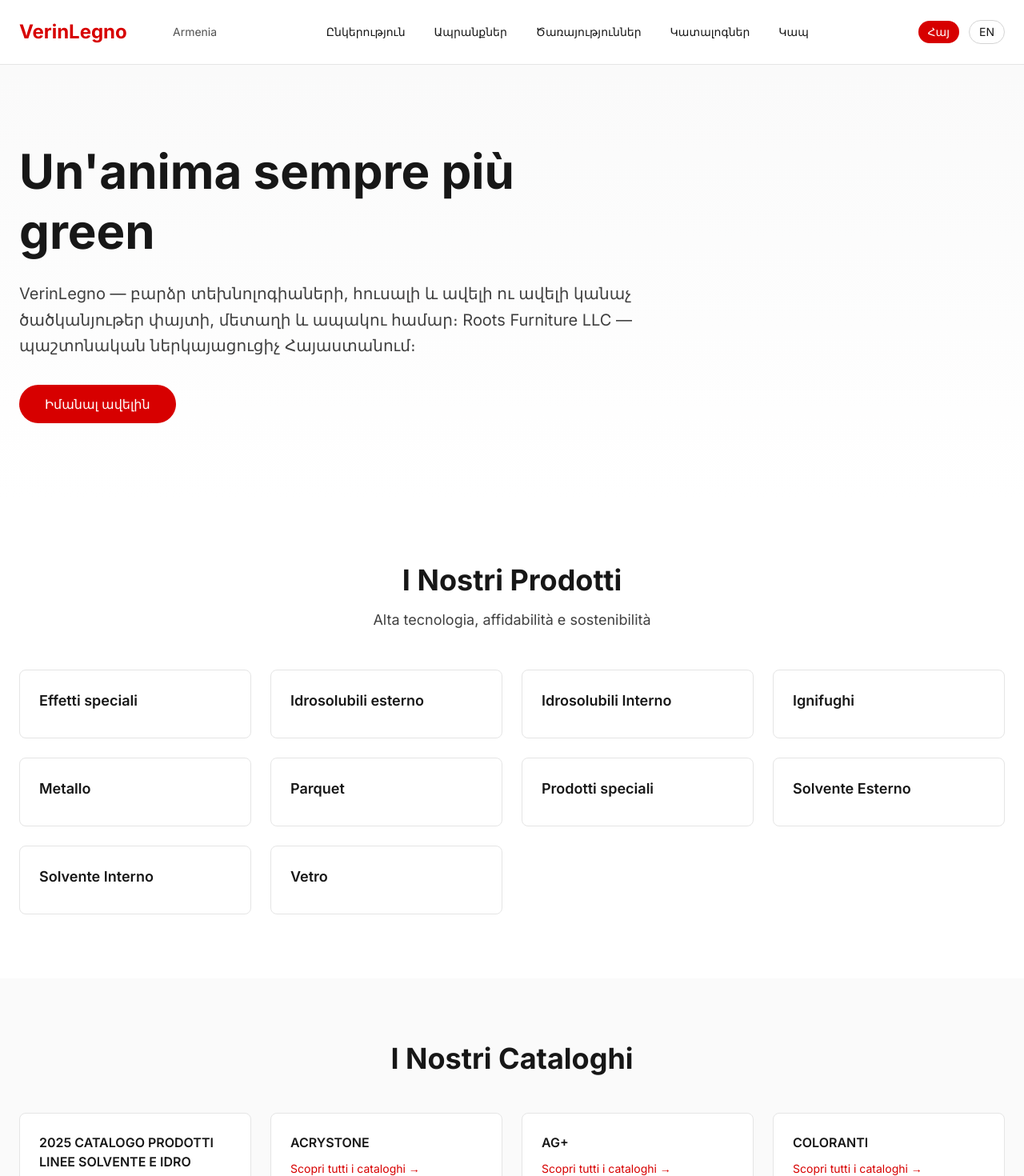
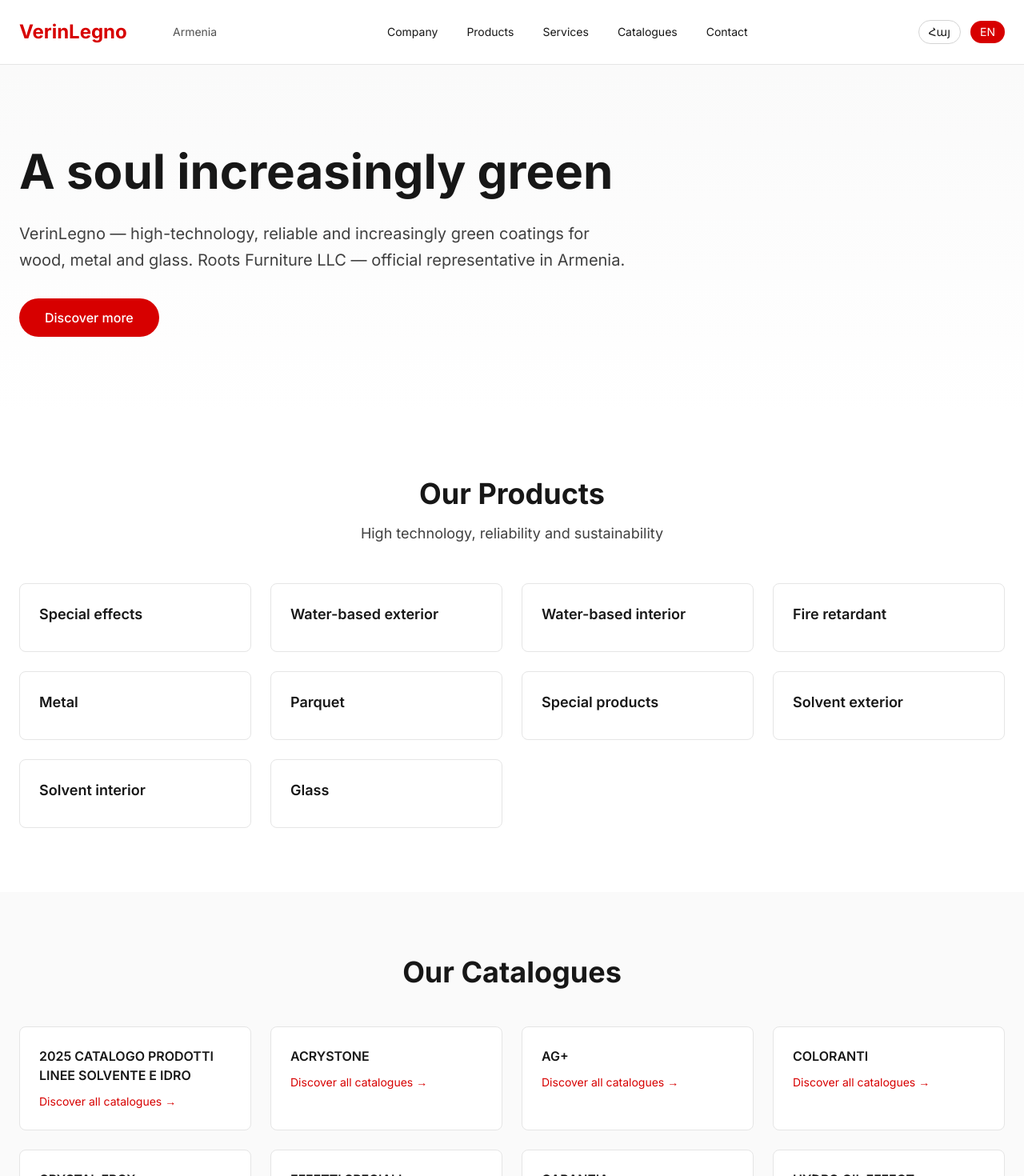
Before and after one commit to levonstepan/VerinLegno.am, a Next.js app: page / in a window 1280 px wide. Shown: the top 1470 px of the page at 80% size. Built offline with nearby package versions, Linux system fonts and the light colour scheme.

Commit message:
feat: translate all visible text to English - make English the default language

```diff
--- a/app/layout.tsx
+++ b/app/layout.tsx
@@ -19,7 +19,7 @@
   children: React.ReactNode;
 }>) {
   return (
-    <html lang="hy">
+    <html lang="en">
       <body className={`${inter.variable} font-sans antialiased`}>
         {children}
       </body>
--- a/app/page.tsx
+++ b/app/page.tsx
@@ -6,21 +6,21 @@
 import { About } from "./components/About";
 import { Contact } from "./components/Contact";
 import { Footer } from "./components/Footer";
-import { hyContent } from "./shared/content";
+import { enContent } from "./shared/content";
 
 export default function Home() {
   return (
     <div className="min-h-screen bg-white">
-      <Header locale="hy" />
+      <Header locale="en" />
       <main>
-        <Hero content={hyContent.hero} />
-        <Products content={hyContent.products} />
-        <Catalogues content={hyContent.catalogues} />
-        <Services content={hyContent.services} />
-        <About content={hyContent.about} />
-        <Contact content={hyContent.contact} />
+        <Hero content={enContent.hero} />
+        <Products content={enContent.products} />
+        <Catalogues content={enContent.catalogues} />
+        <Services content={enContent.services} />
+        <About content={enContent.about} />
+        <Contact content={enContent.contact} />
       </main>
-      <Footer content={hyContent.footer} />
+      <Footer content={enContent.footer} />
     </div>
   );
 }
--- a/app/shared/content.ts
+++ b/app/shared/content.ts
@@ -1,29 +1,29 @@
 export const hyContent = {
   hero: {
-    title: "Un'anima sempre più green",
+    title: "A soul increasingly green",
     subtitle:
-      "VerinLegno — բարձր տեխնոլոգիաների, հուսալի և ավելի ու ավելի կանաչ ծածկանյութեր փայտի, մետաղի և ապակու համար։ Roots Furniture LLC — պաշտոնական ներկայացուցիչ Հայաստանում։",
-    cta: "Իմանալ ավելին",
+      "VerinLegno — high-technology, reliable and increasingly green coatings for wood, metal and glass. Roots Furniture LLC — official representative in Armenia.",
+    cta: "Discover more",
     ctaLink: "#products",
   },
   products: {
-    title: "I Nostri Prodotti",
-    subtitle: "Alta tecnologia, affidabilità e sostenibilità",
+    title: "Our Products",
+    subtitle: "High technology, reliability and sustainability",
     items: [
-      { name: "Effetti speciali", href: "#products" },
-      { name: "Idrosolubili esterno", href: "#products" },
-      { name: "Idrosolubili Interno", href: "#products" },
-      { name: "Ignifughi", href: "#products" },
-      { name: "Metallo", href: "#products" },
+      { name: "Special effects", href: "#products" },
+      { name: "Water-based exterior", href: "#products" },
+      { name: "Water-based interior", href: "#products" },
+      { name: "Fire retardant", href: "#products" },
+      { name: "Metal", href: "#products" },
       { name: "Parquet", href: "#products" },
-      { name: "Prodotti speciali", href: "#products" },
-      { name: "Solvente Esterno", href: "#products" },
-      { name: "Solvente Interno", href: "#products" },
-      { name: "Vetro", href: "#products" },
+      { name: "Special products", href: "#products" },
+      { name: "Solvent exterior", href: "#products" },
+      { name: "Solvent interior", href: "#products" },
+      { name: "Glass", href: "#products" },
     ] as const,
   },
   catalogues: {
-    title: "I Nostri Cataloghi",
+    title: "Our Catalogues",
     items: [
       { name: "2025 CATALOGO PRODOTTI LINEE SOLVENTE E IDRO", href: "/files/catalogue-2025.pdf" },
       { name: "ACRYSTONE", href: "/files/acrystone.pdf" },
@@ -41,45 +41,45 @@
       { name: "WOOD OIL", href: "/files/wood-oil.pdf" },
       { name: "XILOVER", href: "/files/xilover.pdf" },
     ] as const,
-    cta: "Scopri tutti i cataloghi",
+    cta: "Discover all catalogues",
   },
   services: {
     title: "Verinchrome",
     subtitle: "Verinchrome",
     description:
-      "Il Sistema Tintometrico Verinchrome permette di riprodurre con il massimo livello di affidabilità una vasta gamma di fondi e finiture pigmentate ad acqua e a solvente in modo semplice, rapido e flessibile.",
-    cta: "Accedi subito",
+      "The Verinchrome Tinting System allows you to reproduce with maximum reliability a wide range of pigmented bases and finishes in water and solvent, in a simple, fast and flexible way.",
+    cta: "Access now",
     ctaLink: "#contact",
   },
   about: {
-    title: "Azienda",
+    title: "Company",
     verinlegnoTitle: "VerinLegno S.p.A.",
     verinlegnoText:
-      "Verinlegno è un'azienda italiana che sviluppa vernici ad alta tecnologia, affidabili e sempre più green per legno, metallo, vetro, interni ed esterni. Oltre 40 anni di esperienza, distribuzione in molti paesi, ampio catalogo.",
+      "Verinlegno is an Italian company that develops high-technology, reliable and increasingly green coatings for wood, metal, glass, interiors and exteriors. Over 40 years of experience, distribution in many countries, wide catalogue.",
     rootsTitle: "Roots Furniture LLC",
     rootsText:
-      "Roots Furniture LLC-ը Հայաստանի կահույքի արտադրական ընկերություն է, որը շուկայում ներկայանում է Acobian Furniture ապրանքանիշով։ Roots LLC-ն հանդիսանում է VerinLegno Italy-ի պաշտոնական / exclusive ներկայացուցիչը Հայաստանում, հետևաբար VerinLegno-ի ամբողջ ներկերի, լաքերի և նախապատրաստման լուծումների մատակարարումը Հայաստանում իրականացվում է մեզնով։",
+      "Roots Furniture LLC is a furniture manufacturing company in Armenia, represented in the market by the Acobian Furniture brand. Roots LLC is the official / exclusive representative of VerinLegno Italy in Armenia, so the supply of VerinLegno coatings and preparation solutions in Armenia is carried out by us.",
     acobianNote: "Acobian ≈ brand, Roots ≈ company (like Apple → iPhone)",
   },
   contact: {
-    title: "Contatti",
+    title: "Contact",
     rootsTitle: "Roots Furniture LLC",
-    rootsText: "Պաշտոնական ներկայացուցիչ VerinLegno S.p.A.-ի Հայաստանում",
-    address: "Երևան, Հայաստան",
+    rootsText: "Official representative of VerinLegno S.p.A. in Armenia",
+    address: "Yerevan, Armenia",
     phone: "+374 XX XXX XXX",
     email: "info@roots.am",
-    newsletterTitle: "Iscriviti alla nostra newsletter!",
+    newsletterTitle: "Subscribe to our newsletter!",
     newsletterText:
-      "Non perderti nulla di VerinLegno, leggi l'informativa privacy e iscriviti alla nostra newsletter",
+      "Don't miss anything about VerinLegno, read the privacy policy and subscribe to our newsletter",
   },
   footer: {
-    companyInfo: "Roots Furniture LLC — Պաշտոնական ներկայացուցիչ VerinLegno S.p.A.-ի Հայաստանում",
-    address: "Երևան, Հայաստան",
+    companyInfo: "Roots Furniture LLC — Official representative of VerinLegno S.p.A. in Armenia",
+    address: "Yerevan, Armenia",
     email: "info@roots.am",
     phone: "+374 XX XXX XXX",
     links: [
-      { label: "Informativa Privacy", href: "#" },
-      { label: "Note Legali", href: "#" },
+      { label: "Privacy Policy", href: "#" },
+      { label: "Legal Notes", href: "#" },
       { label: "Disclaimer", href: "#" },
       { label: "Cookie Policy", href: "#" },
     ] as const,
```
